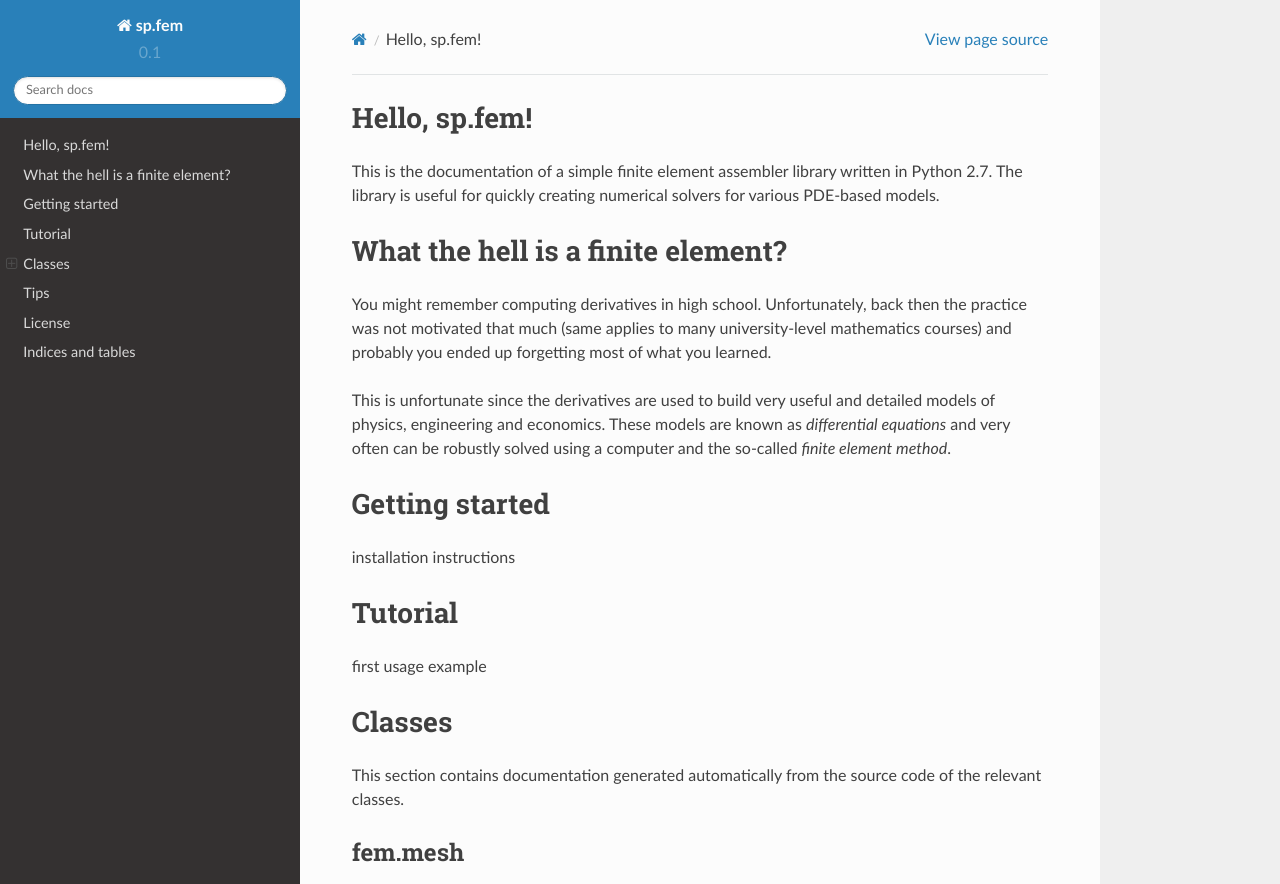
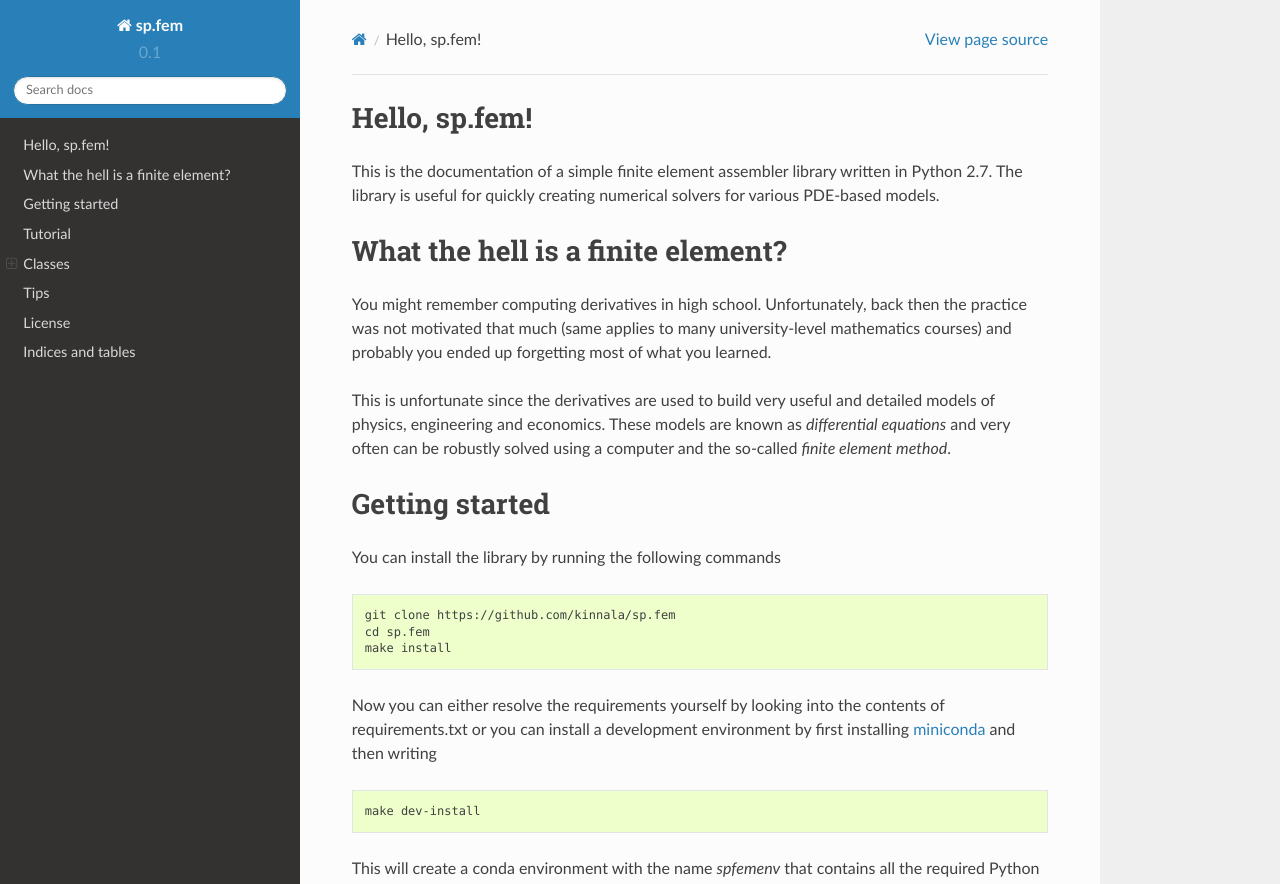
Before and after one commit to kinnala/sp.fem, a Sphinx documentation site: the page built from docs/index.rst, in a window 1280 px wide and 1400 px high. Shown: the top 884 px of the window. Built offline with Sphinx 7.4.7 and the Read the Docs theme 2.0.0, drawn with Linux system fonts in a browser that asks for light colours; some of the changed text lies outside the part shown.

Commit message:
Working on the documentation

```diff
--- a/docs/index.rst
+++ b/docs/index.rst
@@ -13,12 +13,32 @@
 Getting started
 ===============
 
-installation instructions
+You can install the library by running the following commands
+
+.. code-block:: none
+
+    git clone https://github.com/kinnala/sp.fem
+    cd sp.fem
+    make install
+
+Now you can either resolve the requirements yourself by looking into the contents of requirements.txt or you can install a development environment by first installing `miniconda <http://conda.pydata.org/miniconda.html>`_ and then writing
+
+.. code-block:: none
+
+    make dev-install
+
+This will create a conda environment with the name *spfemenv* that contains all the required Python packages.
 
 Tutorial
 ========
 
-first usage example
+Derivative describes the change. For example, the rate of change in the location of a particle is called the particle's velocity. In technical terms we say that the derivative of the location (with respect to time) is the velocity. Similarly, the derivative of the velocity is called acceleration.
+
+One can consider an infinite lattice of point masses and springs. Let :math:`u(x,y,t)` be. The movement of the points is described by the so-called wave equation which states that the acceleration of a point is proportional to the curvature, that is,
+
+.. math::
+
+    u_{tt}=\Delta u
 
 Classes
 =======
```
